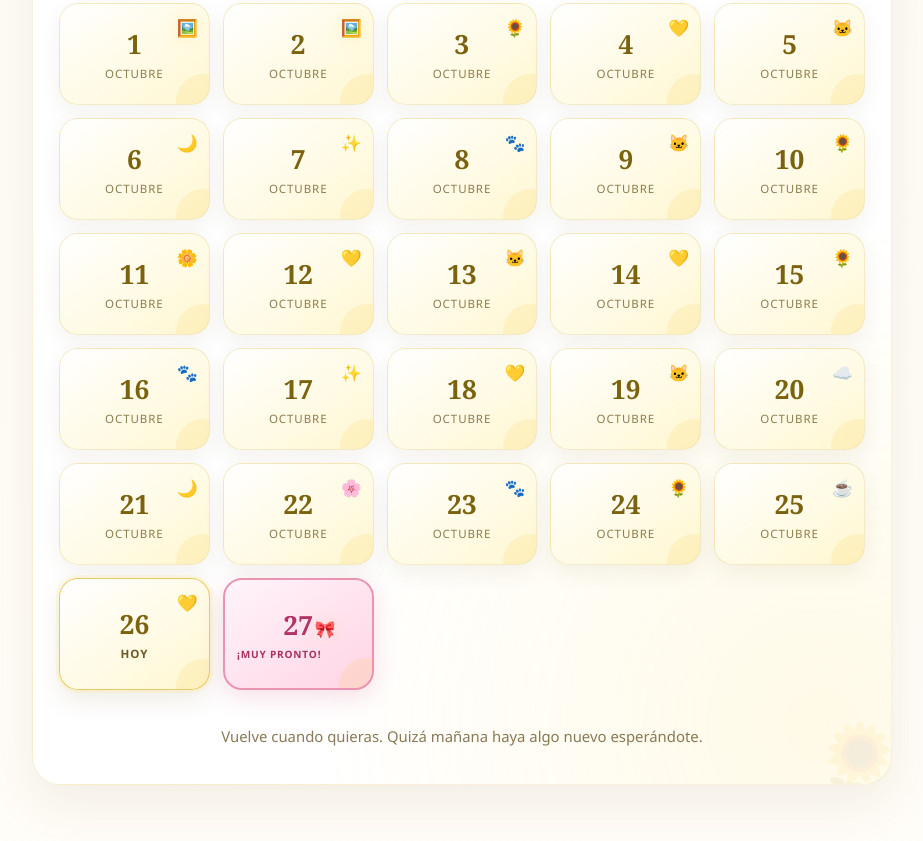
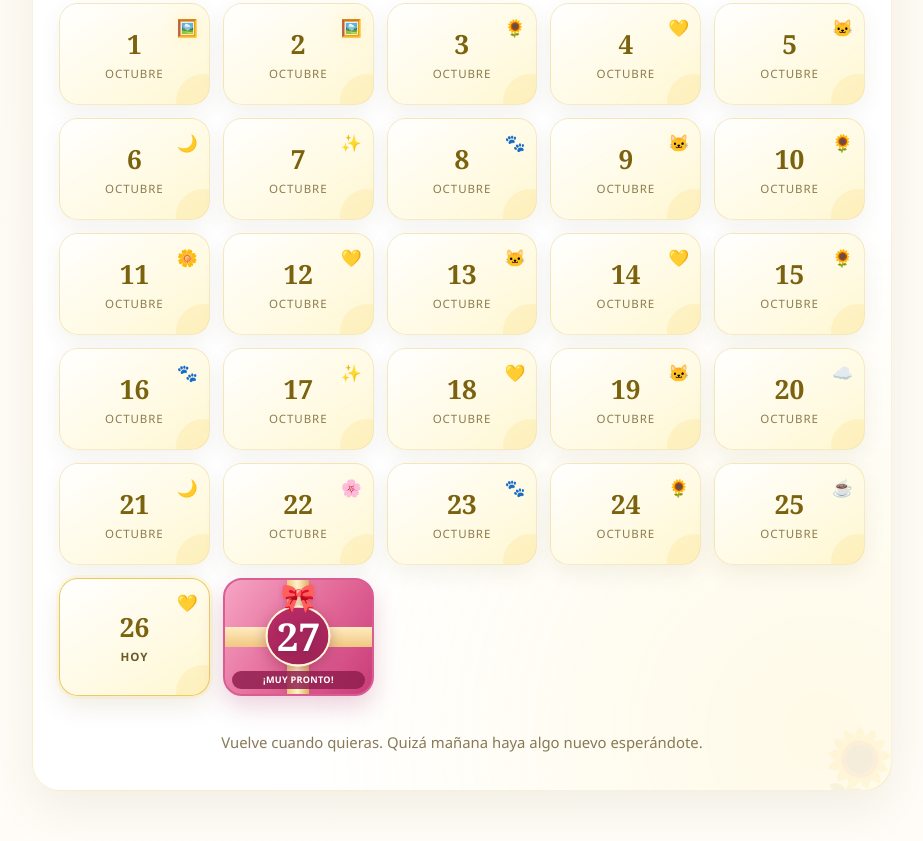
Before and after one commit to Chrixmc17/flores-amarillas, a plain HTML site: page dedicatoria.html in a window 1280 px wide. Shown: the part 4101-4942 px from the top of the page, without its empty margins (178-1101 px from the left). Drawn offline with Linux system fonts and the light colour scheme.

Commit message:
Convertir todo el cuadro 27 en un regalo rosa animado

```diff
--- a/css/cumpleanos-calendario.css
+++ b/css/cumpleanos-calendario.css
@@ -1,23 +1,89 @@
-/* Regalo especial del 27 de octubre */
-.advent-day.birthday-gift-tile{background:linear-gradient(145deg,#fff4f9,#ffd4e5)!important;border:2px solid #e994b2!important;box-shadow:0 7px 24px rgba(201,58,112,.17)!important;position:relative;isolation:isolate;min-height:112px}
-.advent-day.birthday-gift-tile .day-number{color:#b03467!important}
-.advent-day.birthday-gift-tile .day-label{font-size:.63rem;color:#a63261;opacity:1;max-width:70%;font-weight:800}
-.advent-day.birthday-gift-tile .day-icon{top:35%;right:17%;width:44px;height:47px;animation:birthdayShake 2s ease-in-out infinite}
-.birthday-mini-gift{display:block;position:relative;width:42px;height:34px;background:linear-gradient(135deg,#e36797,#b72c68);border-radius:4px;box-shadow:0 5px 11px #b72c6840}
-.birthday-mini-gift .gift-ribbon-h{position:absolute;top:13px;left:0;width:100%;height:8px;background:#ffe6ad}
-.birthday-mini-gift .gift-ribbon-v{position:absolute;top:0;left:18px;width:7px;height:100%;background:#ffe6ad}
-.birthday-mini-gift .gift-bow-mini{position:absolute;left:10px;top:-22px;font-size:25px}
-@keyframes birthdayShake{0%,65%,100%{transform:rotate(0)}71%{transform:rotate(-12deg)}77%{transform:rotate(11deg)}83%{transform:rotate(-9deg)}89%{transform:rotate(8deg)}}
+/* El día 27 ES el regalo entero: papel rosa, cinta dorada, lazo y el número al centro. */
+.advent-day.birthday-gift-tile,
+.advent-day.birthday-gift-tile.locked{
+  position:relative;isolation:isolate;overflow:hidden;
+  min-height:118px;padding:0!important;border:2px solid #d95d93!important;
+  border-radius:19px!important;
+  background:linear-gradient(125deg,#f6a5c5 0%,#e46c9a 50%,#c93b78 100%)!important;
+  box-shadow:0 11px 23px rgba(171,56,105,.22)!important;
+  cursor:pointer;transform-origin:center bottom;
+  animation:birthdayPresentWiggle 3.4s ease-in-out infinite;
+}
 .advent-day.birthday-gift-tile.locked{cursor:default}
-.advent-day.birthday-gift-tile:not(.locked):hover{transform:translateY(-5px) scale(1.04)}
-.advent-modal-card.birthday-gift-modal{background:linear-gradient(145deg,#fff8fb,#ffe2ed)!important;border:2px solid #efbdd0;box-shadow:0 25px 75px #a7427050}
+.advent-day.birthday-gift-tile:before{
+  content:""!important;position:absolute!important;display:block!important;
+  left:calc(50% - 11px)!important;top:0!important;bottom:0!important;
+  width:22px!important;height:100%!important;
+  background:linear-gradient(90deg,#f0c77e,#fff3c8 47%,#dfaf65)!important;
+  border-radius:0!important;z-index:1!important;opacity:1!important;
+  transform:none!important;box-shadow:0 1px 8px #9f45764d;
+}
+.advent-day.birthday-gift-tile:after{
+  content:""!important;position:absolute!important;display:block!important;
+  inset:auto 0!important;top:calc(50% - 10px)!important;
+  width:100%!important;height:20px!important;border-radius:0!important;
+  background:linear-gradient(180deg,#ffecc0,#f0c782)!important;
+  z-index:1!important;opacity:1!important;
+}
+.advent-day.birthday-gift-tile .day-number{
+  position:absolute!important;top:49%!important;left:50%!important;right:auto!important;
+  width:65px;height:61px;display:grid!important;place-items:center;
+  transform:translate(-50%,-50%);
+  border-radius:50%;border:2px solid #fff6d7;
+  color:#fff!important;background:linear-gradient(155deg,#bc2c68,#9b2354);
+  font-family:Georgia,serif;font-size:2.4rem!important;line-height:1!important;
+  text-shadow:0 2px 6px #6c174d66;z-index:4!important;
+  box-shadow:0 4px 14px #77254860;
+}
+.advent-day.birthday-gift-tile .day-icon{
+  position:absolute!important;top:0!important;right:0!important;left:0!important;
+  width:auto!important;height:auto!important;text-align:center;z-index:5!important;
+  line-height:1.15!important;font-size:1.8rem!important;filter:drop-shadow(0 3px 2px #9b38683a);
+  animation:birthdayBowRock 2.6s ease-in-out infinite;
+}
+.advent-day.birthday-gift-tile .day-label{
+  position:absolute!important;left:7px!important;right:7px!important;bottom:5px!important;
+  max-width:none!important;width:auto!important;margin:0!important;padding:4px 2px!important;
+  border-radius:10px;background:rgba(144,29,78,.83);
+  text-align:center;color:#fff!important;font-size:.57rem!important;opacity:1!important;
+  line-height:1.15!important;font-weight:800!important;letter-spacing:.03em!important;
+  text-transform:uppercase!important;z-index:5!important;
+}
+.advent-day.birthday-gift-tile:not(.locked):hover{transform:translateY(-5px) scale(1.035)!important}
+.advent-day.birthday-gift-tile.birthday-preview{outline:3px dashed #a9477d;outline-offset:3px}
+.advent-day.birthday-gift-tile:focus-visible{outline:3px solid #8d215b;outline-offset:4px}
+@keyframes birthdayPresentWiggle{
+  0%,77%,100%{rotate:0deg}
+  81%{rotate:-3deg}
+  86%{rotate:3deg}
+  91%{rotate:-2deg}
+  96%{rotate:2deg}
+}
+@keyframes birthdayBowRock{
+  0%,100%{transform:rotate(0deg)}
+  50%{transform:rotate(-9deg)}
+}
+.advent-modal-card.birthday-gift-modal{
+  background:linear-gradient(145deg,#fff9fc,#ffe2ed)!important;
+  border:2px solid #efbdd0!important;
+  box-shadow:0 25px 75px #a7427050!important;
+}
 .advent-modal-card.birthday-gift-modal .advent-modal-flower{font-size:3.8rem}
 .advent-modal-card.birthday-gift-modal .advent-modal-date{color:#ae456e;font-weight:800}
 .birthday-modal-surprise{text-align:center;padding:0 8px 12px}
-.birthday-modal-surprise h3{font-family:Georgia,serif;color:#a53465;font-size:clamp(1.6rem,5vw,2.15rem);line-height:1.12;margin:18px 0 12px}
+.birthday-modal-surprise h3{
+  font-family:Georgia,serif;color:#a53465;font-size:clamp(1.6rem,5vw,2.15rem);
+  line-height:1.12;margin:18px 0 12px;
+}
 .birthday-modal-surprise p{color:#7f5367;line-height:1.7;font-size:1rem}
 .birthday-modal-roses{font-size:2.4rem}
-.birthday-modal-link{display:block;margin:23px auto;background:linear-gradient(135deg,#ba3266,#e16a95);color:white;text-decoration:none;border-radius:100px;padding:16px 15px;font-weight:800;box-shadow:0 12px 25px #af36654d;transition:transform .2s}
+.birthday-modal-link{
+  display:block;margin:23px auto;padding:16px 15px;color:#fff;text-decoration:none;
+  background:linear-gradient(135deg,#ba3266,#e16a95);border-radius:100px;font-weight:800;
+  box-shadow:0 12px 25px #af36654d;transition:transform .2s;
+}
 .birthday-modal-link:hover{transform:translateY(-3px)}
 .birthday-modal-surprise small{color:#a16d84}
-@media(prefers-reduced-motion:reduce){.advent-day.birthday-gift-tile .day-icon{animation:none}}
+@media(prefers-reduced-motion:reduce){
+ .advent-day.birthday-gift-tile,.advent-day.birthday-gift-tile .day-icon{animation:none!important}
+}
```
